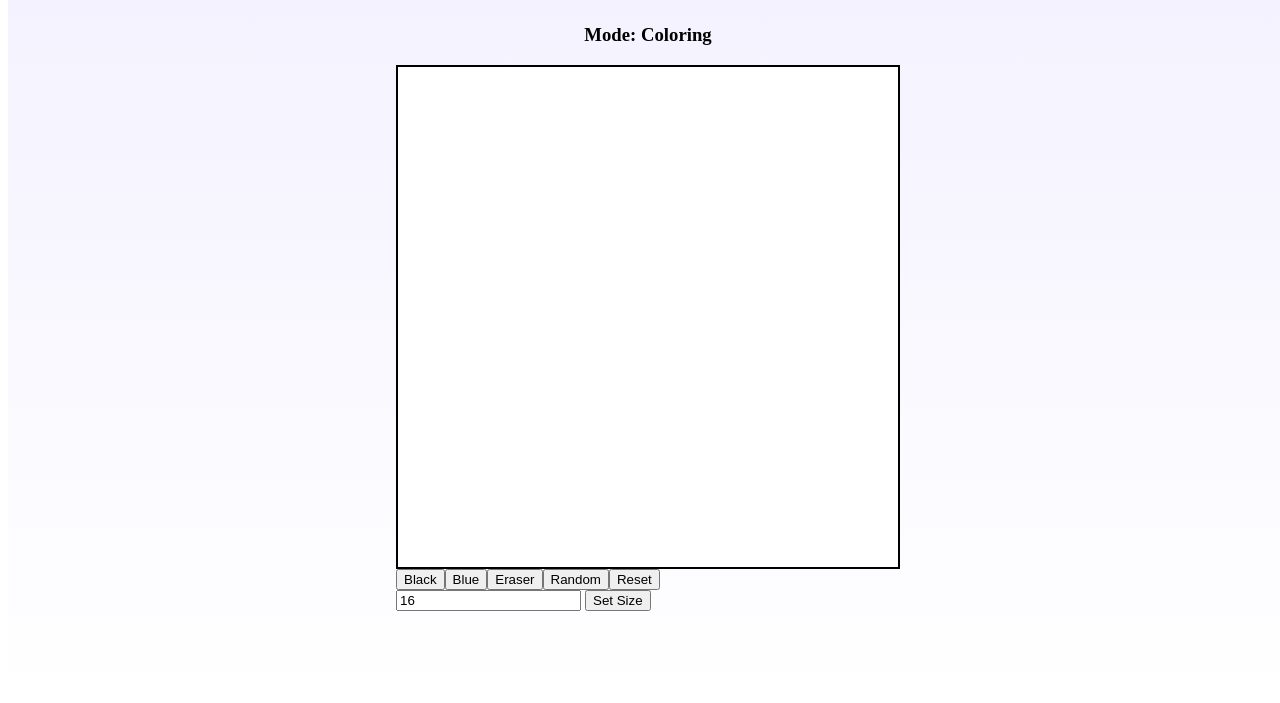
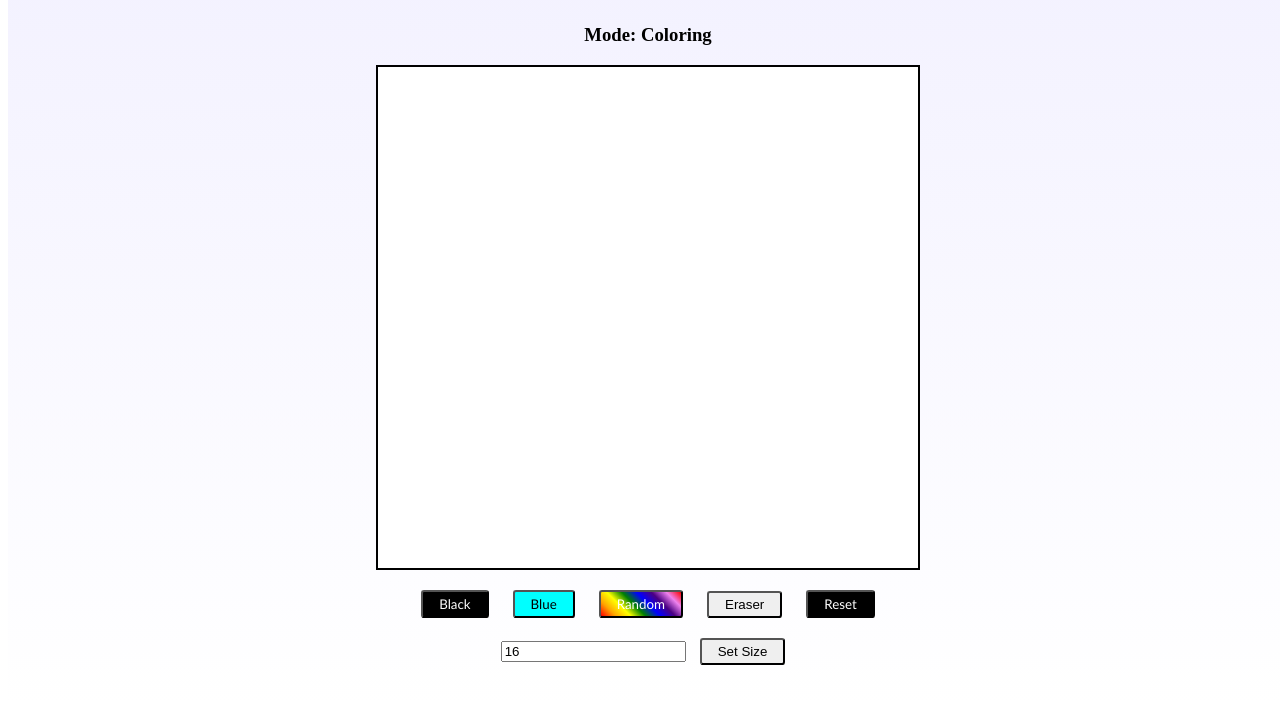
Before and after one commit to len06/Etch-a-Sketch, a plain HTML site: page index.html in a window 1280 px wide. Shown: the part 103-806 px from the top of the page. Drawn offline with Linux system fonts and the light colour scheme.

Commit message:
finishing up all the css styles

```diff
--- a/basic.js
+++ b/basic.js
@@ -61,9 +61,9 @@ function resetBoard(){
 document.querySelector(".board").addEventListener('click', () => {
     click = !click;
     if(click){
-        document.querySelector(".mode").textContent = "Mode: Coloring"
+        document.querySelector(".mode").innerHTML = "<h3>Mode: Coloring</h3>"
     }
     else(
-        document.querySelector(".mode").textContent = "Mode: Not Coloring"
+        document.querySelector(".mode").innerHTML= "<h3>Mode: Not Coloring</h3>"
     )
 })
--- a/index.html
+++ b/index.html
@@ -16,11 +16,11 @@
                 <div class="board"></div>
 
                 <div class="buttons">
-                    <button onclick="changeColor('black')">Black</button>
-                    <button onclick = "changeColor('blue')">Blue</button>
-                    <button onclick = "changeColor('white')">Eraser</button>
-                    <button onclick = "changeColor('random')">Random</button>
-                    <button onclick = "resetBoard()">Reset</button>
+                    <button id="buttonblack" onclick="changeColor('black')">Black</button>
+                    <button id="buttonblue" onclick = "changeColor('blue')">Blue</button>
+                    <button id= "buttonrandom" onclick = "changeColor('random')">Random</button>
+                    <button id="buttoneraser" onclick = "changeColor('white')">Eraser</button>
+                    <button id="buttonreset"onclick = "resetBoard()">Reset</button>
                 </div>
 
                 <div class="size">
--- a/styles.css
+++ b/styles.css
@@ -9,21 +9,71 @@
 
 
 .buttons{
-    display:flex;
-    flex-direction: row;
+    justify-content: space-evenly;
+    padding:10px 0px 10px;
+}
+
+button {
+    padding: 0.3em 1.2em;
+    margin: 0.5em;
+    text-align: center;
+    font-weight: 700px;
+    margin:0px 10px 0px 10px;
+    border-radius:0.23em;
+}
+
+#buttonblack{
+    background-color: black;
+    color: white;
+    font-family:'Trebuchet MS', 'Lucida Sans Unicode', 'Lucida Grande', 'Lucida Sans', Arial, sans-serif;
+}
+
+#buttonblue{
+    background-color: aqua;
+    color:black;
+    font-family:'Trebuchet MS', 'Lucida Sans Unicode', 'Lucida Grande', 'Lucida Sans', Arial, sans-serif;
+}
+
+#buttongrey{
+    background-color: grey;
+    color:black;
+    font-family:'Trebuchet MS', 'Lucida Sans Unicode', 'Lucida Grande', 'Lucida Sans', Arial, sans-serif;
+}
+
+#buttonrandom{
+    background: linear-gradient(45deg, red, orange, yellow, green, blue, indigo, violet, red);
+    color:white;
+    font-family:'Trebuchet MS', 'Lucida Sans Unicode', 'Lucida Grande', 'Lucida Sans', Arial, sans-serif;
+}
+
+#buttonreset{
+    background-color: black;
+    color: white;
+    font-family:'Trebuchet MS', 'Lucida Sans Unicode', 'Lucida Grande', 'Lucida Sans', Arial, sans-serif;
 }
 
 .content{
     display:flex;
     flex-direction: column;
-    align-items: space-between;
+    align-items: center;
+    width: 80vw;
+    height: 80vh;
+    max-width: 600px;
+    max-height: 600px;
+    min-width: 300px;
+    min-height: 300px;
+    gap: 10px
 }
 
 .board{
-    width: 500px;
-    height: 500px;
+    width: 90%;
+    height: 90%;
     border: 2px solid black;
     display: grid;
+}
+
+.board:hover{
+    cursor:pointer;
 }
 
 .title{
```
